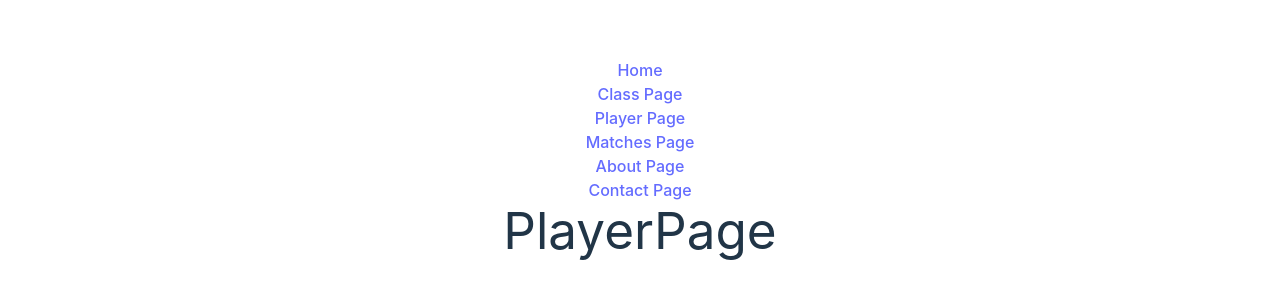
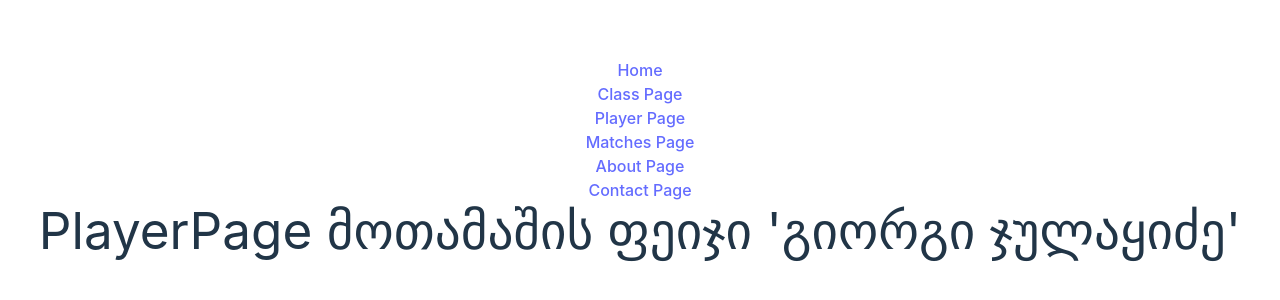
Before and after one commit to GiorgiJulakidze1997/geokids, a React (Vite) app: page /playerPage in a window 1280 px wide. Shown: the part 242-542 px from the top of the page. Built offline with nearby package versions, Linux system fonts and the light colour scheme.

Commit message:
added playerPageBranch

```diff
--- a/src/components/pages/PlayerPage.tsx
+++ b/src/components/pages/PlayerPage.tsx
@@ -3,7 +3,7 @@
 export default function PlayerPage() {
   return (
     <div>
-      <h1>PlayerPage</h1>
+      <h1>PlayerPage  მოთამაშის ფეიჯი 'გიორგი ჯულაყიძე'</h1>
     </div>
   )
 }
```
